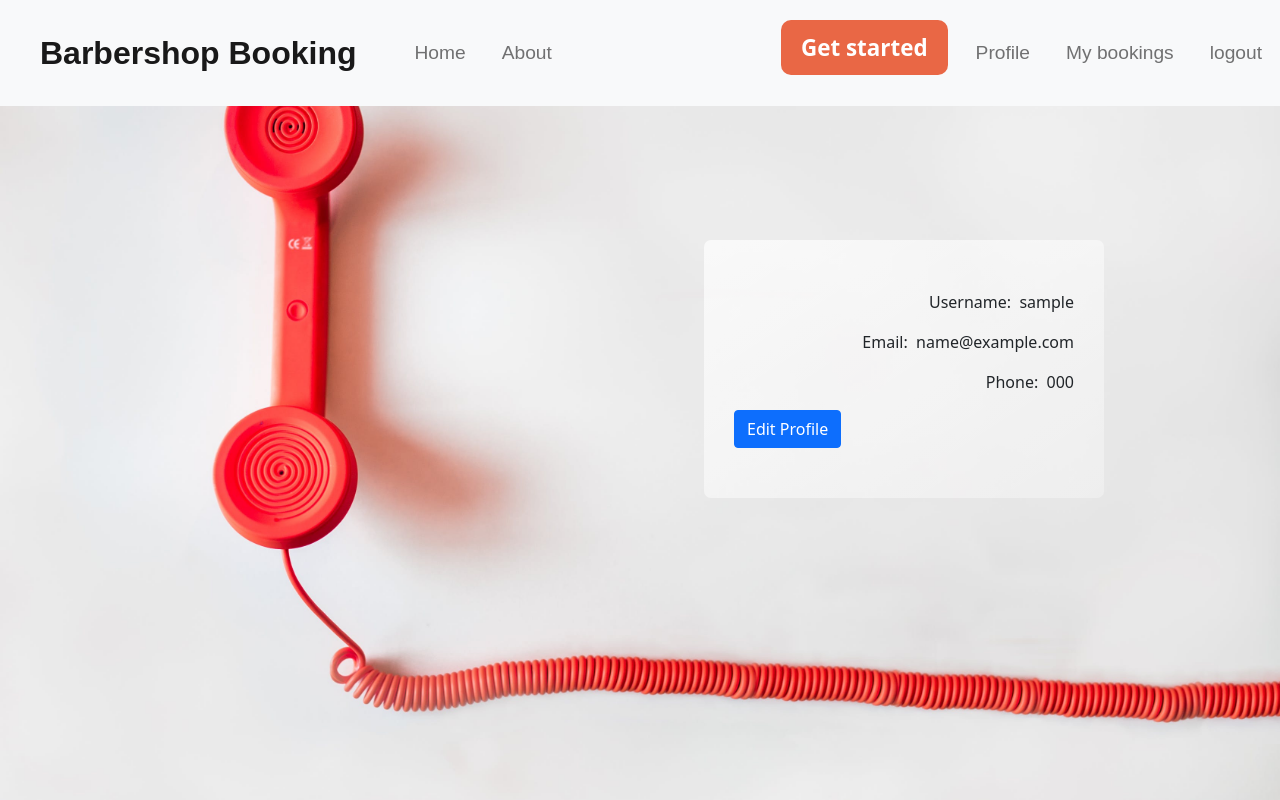
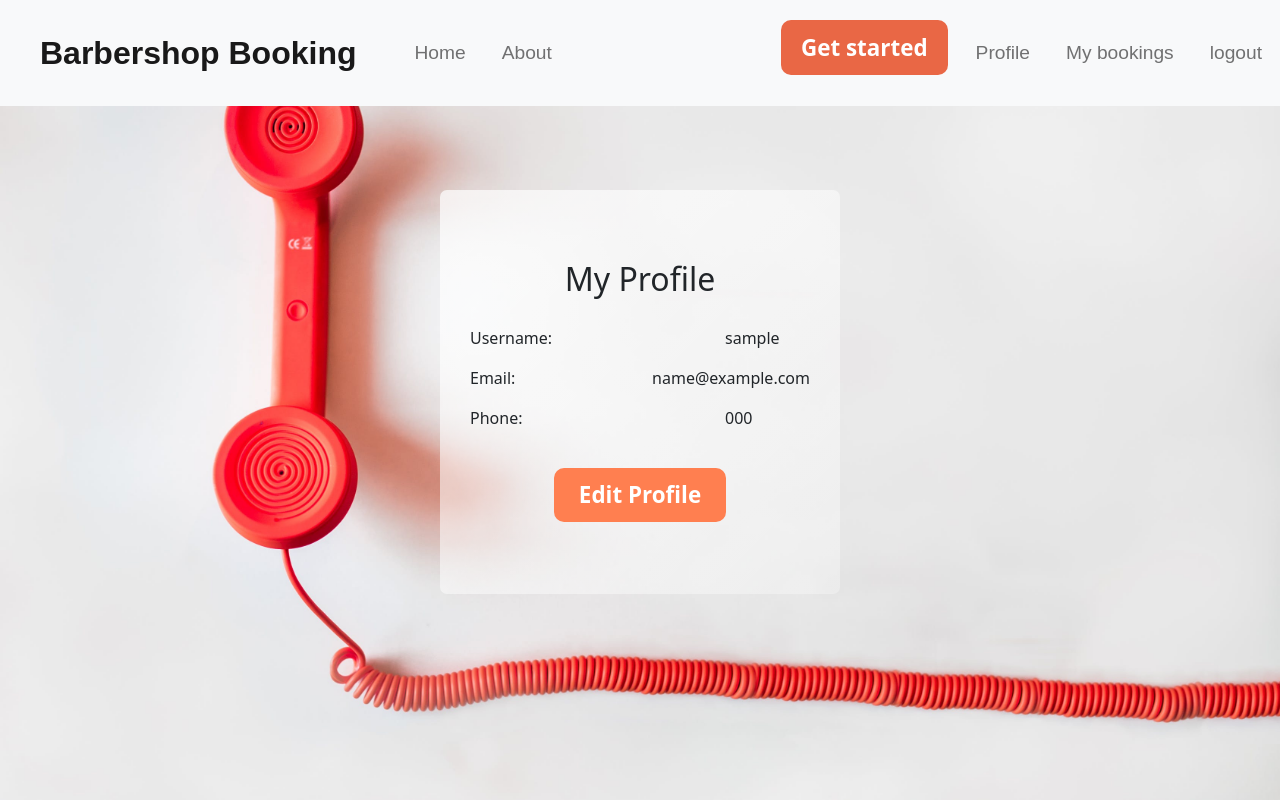
Before and after one commit to BuddyLich/django_practices, a Django app: page /profile/1 in a window 1280 px wide. Run offline with Django 3.2, Linux system fonts and the light colour scheme; a user stored in the database is signed in; tables that the repository leaves empty hold one stand-in row (values such as "Sample post"); some libraries are stand-ins or nearby versions; some web fonts are replaced.

Commit message:
complete the profile page

```diff
--- a/barber_shop_booking_system/users/static/users/css/users.css
+++ b/barber_shop_booking_system/users/static/users/css/users.css
@@ -125,9 +125,8 @@ input.login-input:focus {
 
 .profile-content {
   position:absolute;
-  left: 55%;
-  top: 30%;
   width: 400px;
+
   background: linear-gradient(
     to right bottom,
     rgba(255, 255, 255, 0.7),
@@ -136,13 +135,27 @@ input.login-input:focus {
 
   border-radius: 7px;;
   padding: 50px 30px;
+}
 
+.profile-content h2 {
+  text-align: center;
+  padding: 20px 0;
+}
 
+.profile-content login-btn {
+  justify-content: center;
 }
 
 .field {
   display: flex;
   flex-direction: row;
-  align-items: center;
-  justify-content: flex-end;
+  justify-content: space-evenly;
 }
+
+.label_p {
+  flex: 3;
+}
+
+.info_p {
+  flex: 1;
+}
--- a/barber_shop_booking_system/users/templates/customer/profile.html
+++ b/barber_shop_booking_system/users/templates/customer/profile.html
@@ -1,25 +1,26 @@
 {% extends "booking/base.html" %}
 {% block content %}
 <div class="crud-content profile">
-    <div class="profile-content">
-        <div class="field">
-            <p class="label_p">Username:&nbsp&nbsp</p>
+    <ul class="profile-content">
+        <h2>My Profile</h2>
+        <li class="field">
+            <p class="label_p">Username:</p>
             <p class="info_p">{{ username }}</p>
-        </div>
-        <div class="field">
-            <p class="label_p">Email:&nbsp&nbsp</p>
+        </li>
+        <li class="field">
+            <p class="label_p">Email:</p>
             <p class="info_p">{{ email }}</p>
-        </div>
-        <div class="field">
-            <p class="label_p">Phone:&nbsp&nbsp</p>
+        </li>
+        <li class="field">
+            <p class="label_p">Phone:</p>
             <p class="info_p">{{ phone }}</p>
-        </div>
+        </li>
 
-        {% if user == profile_user %}
-        <a href="{% url 'profile_update' user.customer_id.pk %}"><button class="btn btn-primary">Edit Profile</button></a>
-        {% endif %}
-
-
-    </div>
+        <li class="field">
+            {% if user == profile_user %}
+                <a href="{% url 'profile_update' user.customer_id.pk %}"><button class="login-btn">Edit Profile</button></a>
+            {% endif %}
+        </li>
+    </ul>
 </div>
 {% endblock %}
```
